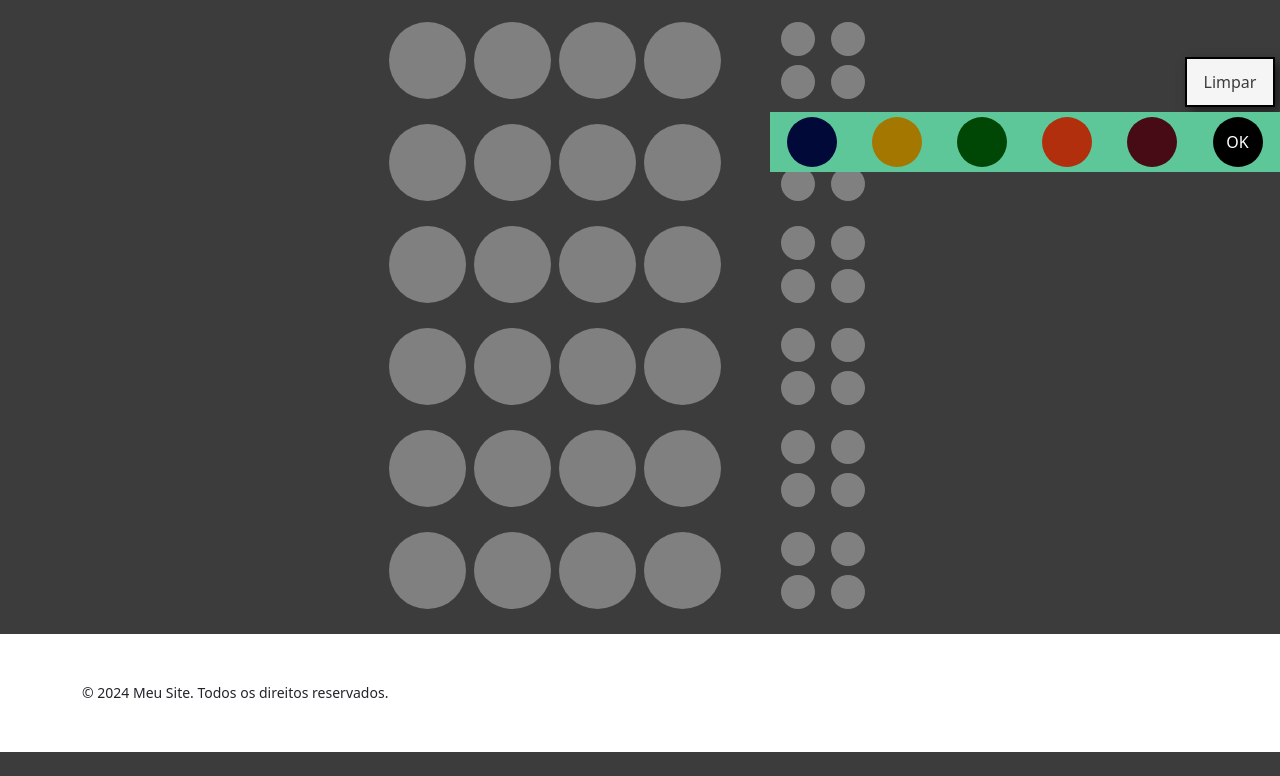
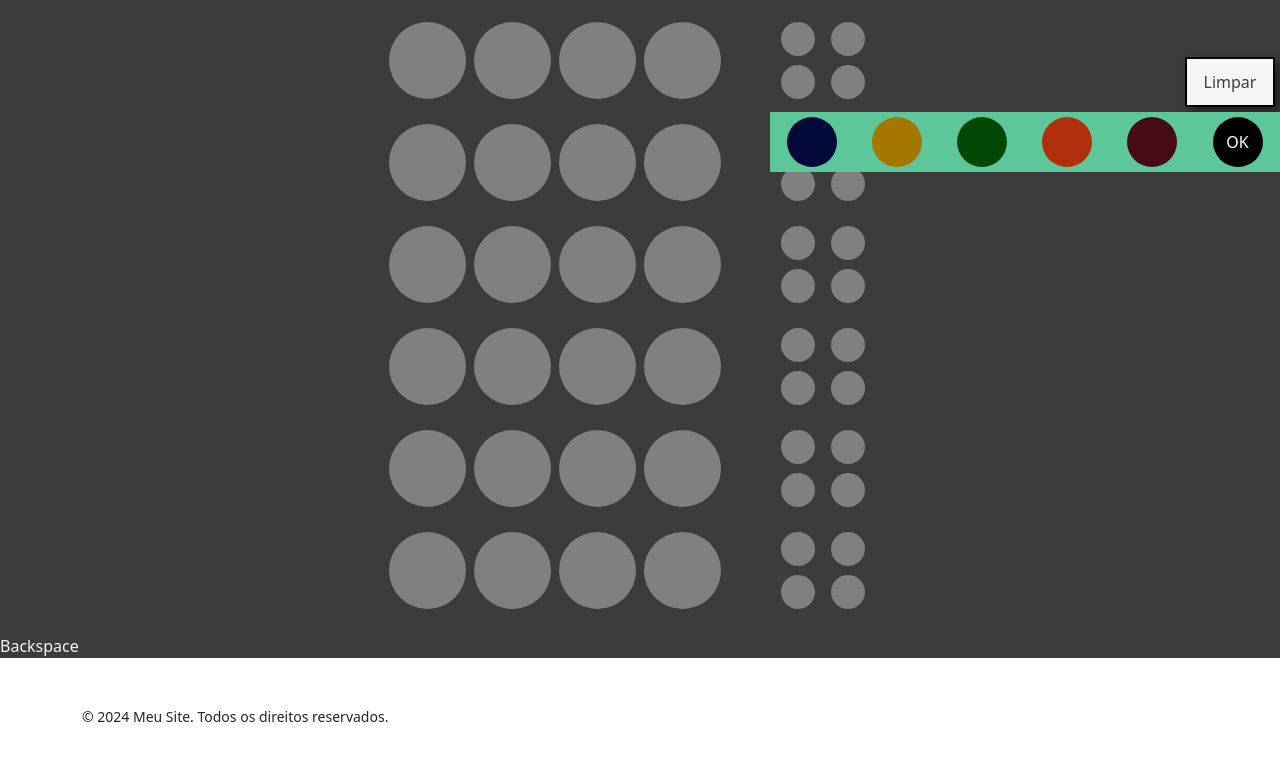
Before and after one commit to arthurb-reis/jogo_senha, a plain HTML site: page index.html in a window 1280 px wide. Shown: the part 628-1404 px from the top of the page. Before the commit the page ends 1380 px from the top, so only its background shows below. Drawn offline with nearby package versions, Linux system fonts and the light colour scheme.

Commit message:
Update index.html

```diff
--- a/index.html
+++ b/index.html
@@ -298,6 +298,7 @@
       </div>
     </div>
     <div class="limpar">Limpar</div>
+    <div class="bs">Backspace</div>
     <div class="teclado-container">
       <div class="teclado row">
         <div class="col-2"><div class="tecla vermelha"></div></div>
```
